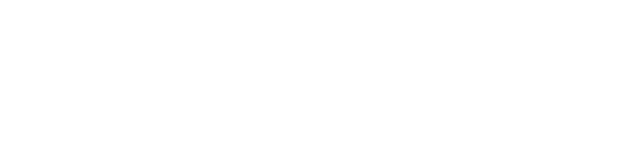
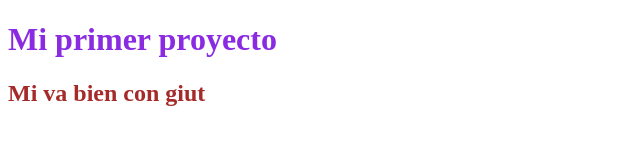
Before and after one commit to georgecs777/miproyectoweb, a plain HTML site: page index.html in a window 1280 px wide. Shown: the whole page, without its empty margins (0-640 px from the left). Drawn offline with Linux system fonts and the light colour scheme.

Commit message:
Version 1

```diff
--- a/index.html
+++ b/index.html
@@ -4,8 +4,10 @@
     <meta charset="UTF-8">
     <meta name="viewport" content="width=device-width, initial-scale=1.0">
     <title>Document</title>
+    <link rel="stylesheet" href="styles.css">
 </head>
 <body>
-
+    <h1>Mi  primer proyecto</h1>
+    <h2>Mi  va bien con giut</h2>
 </body>
 </html>
--- /dev/null
+++ b/styles.css
@@ -0,0 +1,6 @@
+h1{
+    color: blueviolet;
+}
+h2{
+    color: brown;
+}
```
